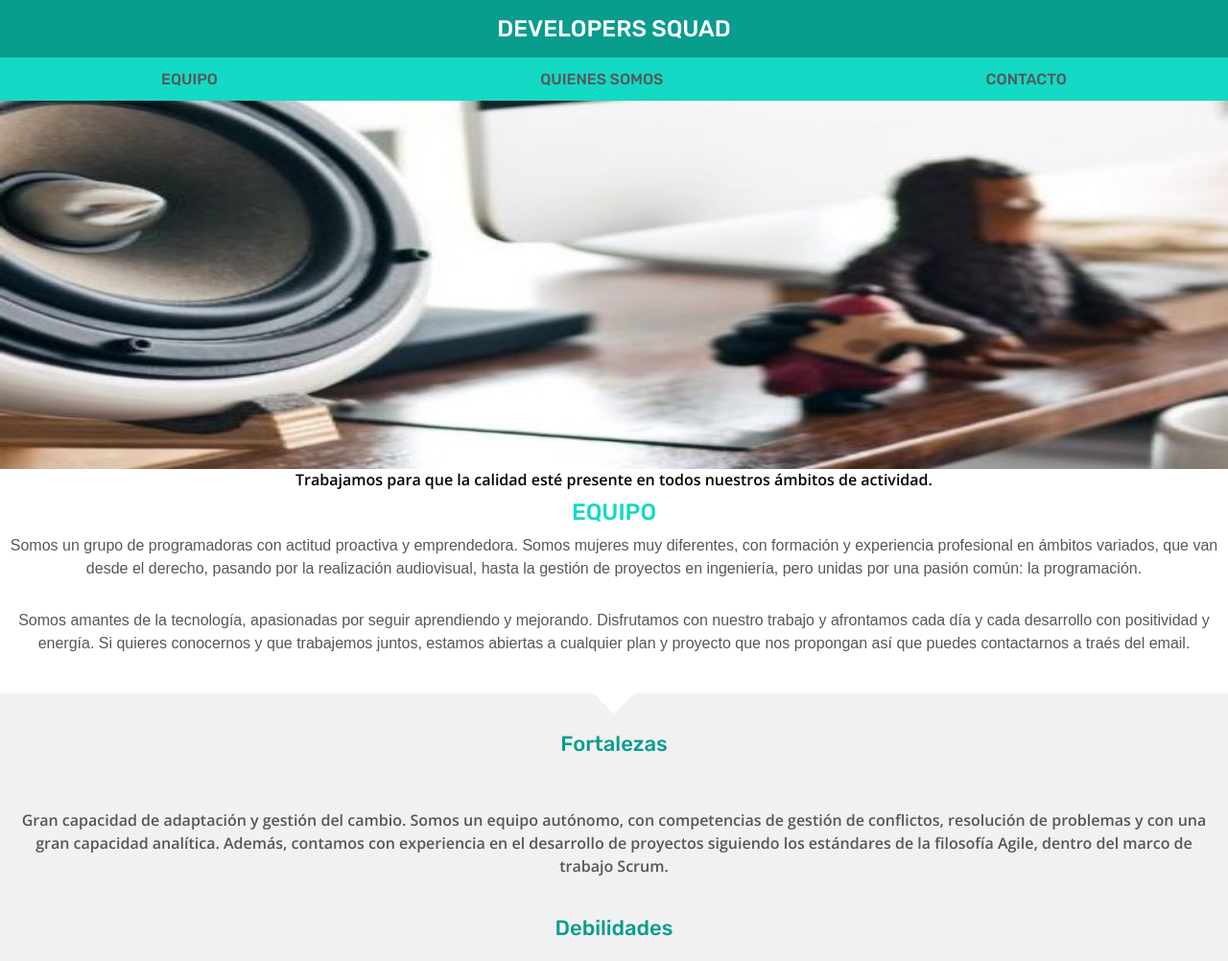
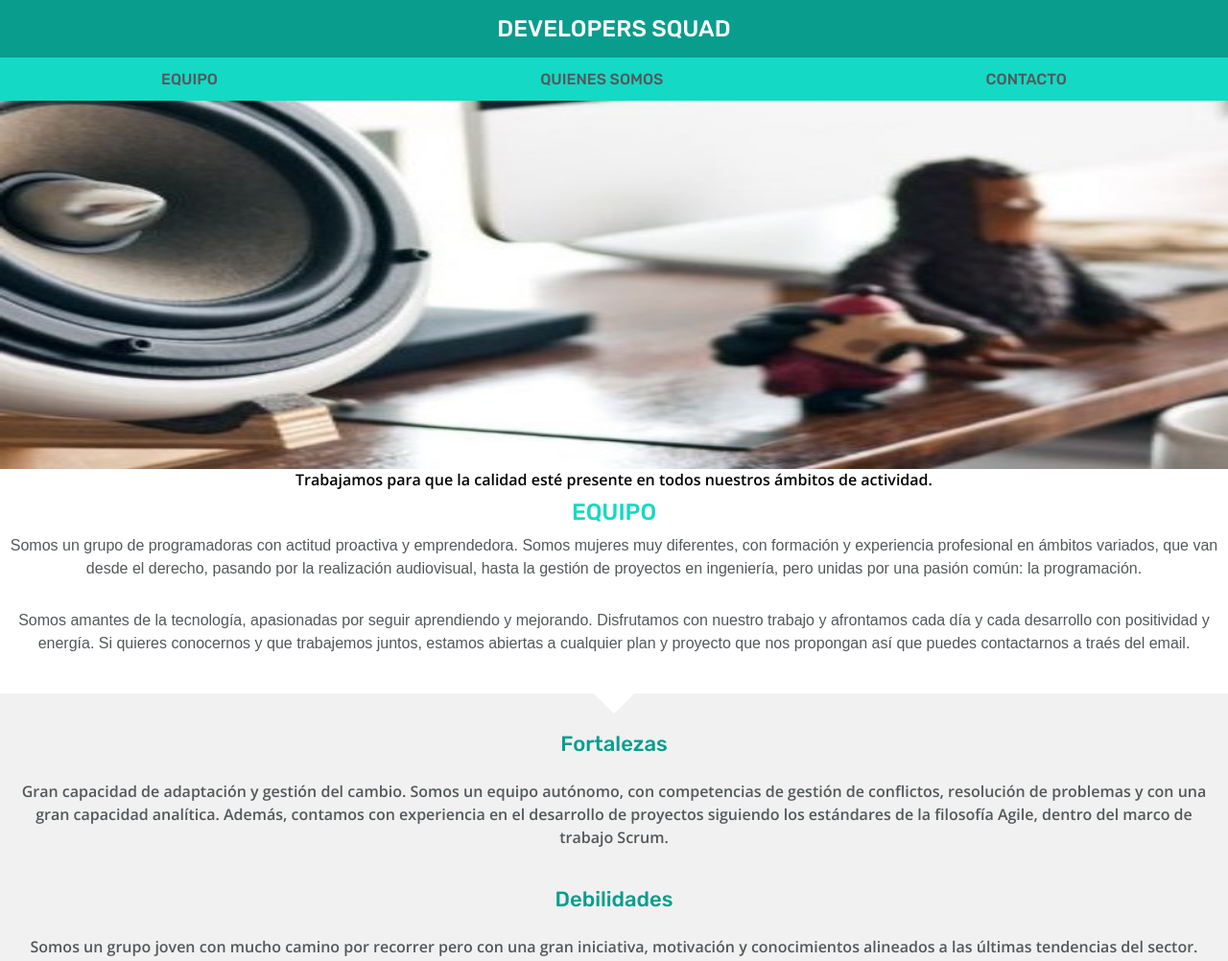
Before and after one commit to claudiabg-c/Team-introduction-page-HTML5-CSS3, a plain HTML site: page index.html in a window 1280 px wide. Shown: the top 1002 px of the page at 96% size. Drawn offline with nearby package versions, Linux system fonts and the light colour scheme.

Commit message:
changes FYD

```diff
--- a/styles/style.css
+++ b/styles/style.css
@@ -84,20 +84,15 @@ p.teamtext {
   width: 100%;
   padding: 30px 15px 45px;
   background-color: #f1f1f1;
-  padding: 30px 15px 45px;
 }
 
 .text {
-  margin: 45px 0 30px;
+  margin: 15px 0px 30px;
   font-family: "Open Sans", sans-serif;
   font-size: 16px;
-  font-weight: normal;
   line-height: 1.5;
   text-align: center;
   color: #54585a;
-  font-stretch: normal;
-  font-style: normal;
-  letter-spacing: normal;
 }
 
 .title {
@@ -108,9 +103,6 @@ p.teamtext {
   line-height: 2.05;
   text-align: center;
   color: var(--brand-color);
-  font-stretch: normal;
-  font-style: normal;
-  letter-spacing: normal;
 }
 
 .diamond {
```
